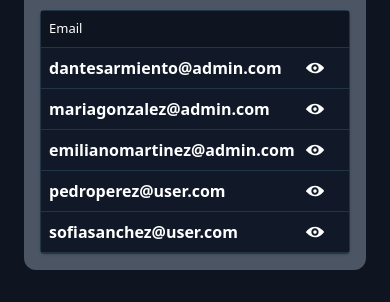
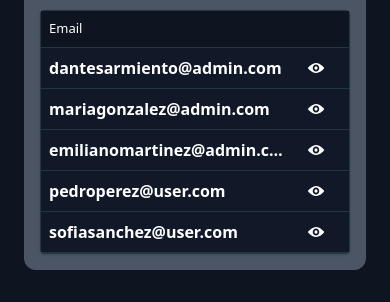
Before and after one commit to dante-sarmiento/technicalTestZoco, a React (Vite) app: page /dashboard in a window 390 px wide. Shown: the part 154-456 px from the top of the page. Built offline with nearby package versions, Linux system fonts and the light colour scheme; sample sign-in values are in the browser's storage.

Commit message:
mejoras responsivas tabla de usuarios

```diff
--- a/src/components/AdminSection/UsersTable/index.jsx
+++ b/src/components/AdminSection/UsersTable/index.jsx
@@ -24,7 +24,7 @@ const UsersTable = ({ data, handleSelecetUser, handleNewUSer }) => {
           <div className="w-full flex justify-between items-center border-b bg-dark px-2">
             <p className="headersTable py-2 w-1/5 mobile:hidden md:flex">Nombre</p>
             <p className="headersTable py-2 w-1/5 mobile:hidden md:flex">Apellido</p>
-            <p className="headersTable py-2 w-2/5">Email</p>
+            <p className="headersTable py-2 mobile:w-full md:w-2/5">Email</p>
             <p className="headersTable py-2 w-1/5 mobile:hidden md:flex">Rol</p>
             <p className="headersTable py-2 "></p>
           </div>
@@ -33,7 +33,7 @@ const UsersTable = ({ data, handleSelecetUser, handleNewUSer }) => {
               <div key={user.id} className="w-full hover:bg-gray_700 border-b flex justify-between items-center px-2">
                 <p className="bodyTable py-2 w-1/5 mobile:hidden md:flex">{user.firstName}</p>
                 <p className="bodyTable py-2 w-1/5 mobile:hidden md:flex">{user.lastName}</p>
-                <p className="bodyTable py-2 w-2/5 ">{user.email}</p>
+                <p className="bodyTable py-2 truncate mobile:w-[90%] md:w-2/5 ">{user.email}</p>
                 <p className="bodyTable py-2 w-1/5 capitalize mobile:hidden md:flex">{translate(user.role)}</p>
                 <div className="bodyTable cursor-pointer px-4 md:px-0 py-2" onClick={() => handleSelecetUser(user)}>
                   <CustomImage
--- a/src/styles/global.css
+++ b/src/styles/global.css
@@ -790,6 +790,12 @@ video {
   overflow-x: auto;
 }
 
+.truncate {
+  overflow: hidden;
+  text-overflow: ellipsis;
+  white-space: nowrap;
+}
+
 .rounded {
   border-radius: 0.25rem;
 }
@@ -1062,6 +1068,14 @@ video {
     display: none;
   }
 
+  .mobile\:w-full {
+    width: 100%;
+  }
+
+  .mobile\:w-\[90\%\] {
+    width: 90%;
+  }
+
   .mobile\:grid-cols-1 {
     grid-template-columns: repeat(1, minmax(0, 1fr));
   }
@@ -1086,6 +1100,10 @@ video {
 
   .md\:w-auto {
     width: auto;
+  }
+
+  .md\:w-2\/5 {
+    width: 40%;
   }
 
   .md\:max-w-\[400px\] {
```
